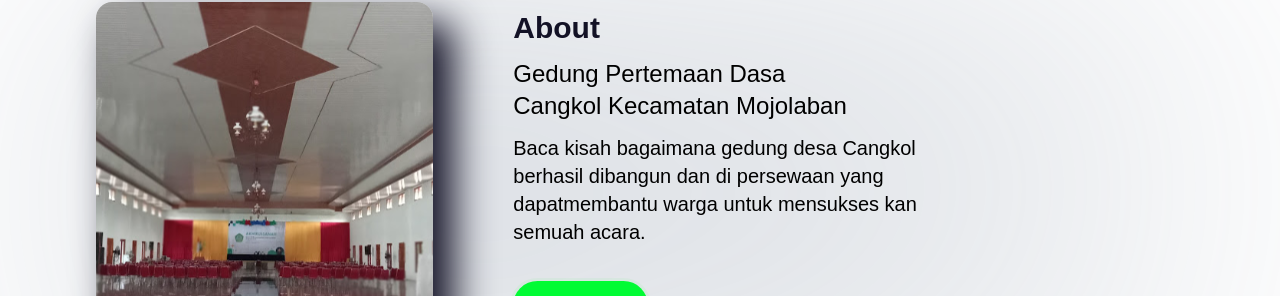
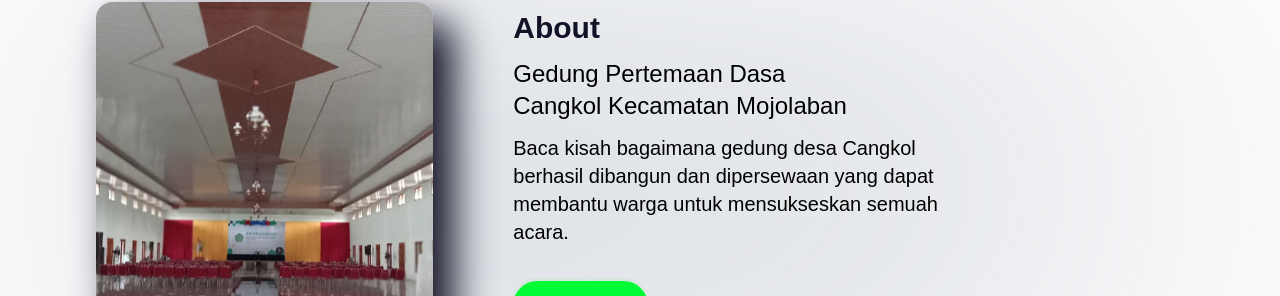
Before and after one commit to faridkinyobi/next-landing-page-sewa-gedung, a Next.js app: page / in a window 1280 px wide. Shown: the part 2628-2924 px from the top of the page. Built offline with nearby package versions, Linux system fonts and the light colour scheme; no server answers.

Commit message:
update kalimat typo

```diff
--- a/components/LandingPage/About.tsx
+++ b/components/LandingPage/About.tsx
@@ -31,8 +31,8 @@ const About = () => {
             Gedung Pertemaan Dasa <br /> Cangkol Kecamatan Mojolaban{" "}
           </h2>
           <p className="font-normal md:text-xl text-lg mb-12">
-            Baca kisah bagaimana gedung desa Cangkol berhasil dibangun dan di
-            persewaan yang dapatmembantu warga untuk mensukses kan semuah acara.
+            Baca kisah bagaimana gedung desa Cangkol berhasil dibangun dan dipersewaan
+            yang dapat membantu warga untuk mensukseskan semuah acara.
           </p>
           <Link
             className={`btn_green text-blue-30 px-12  font-semibold  py-4 rounded-full bg-green-10 hover:outline-green-10 hover:bg-green-600`}
```
